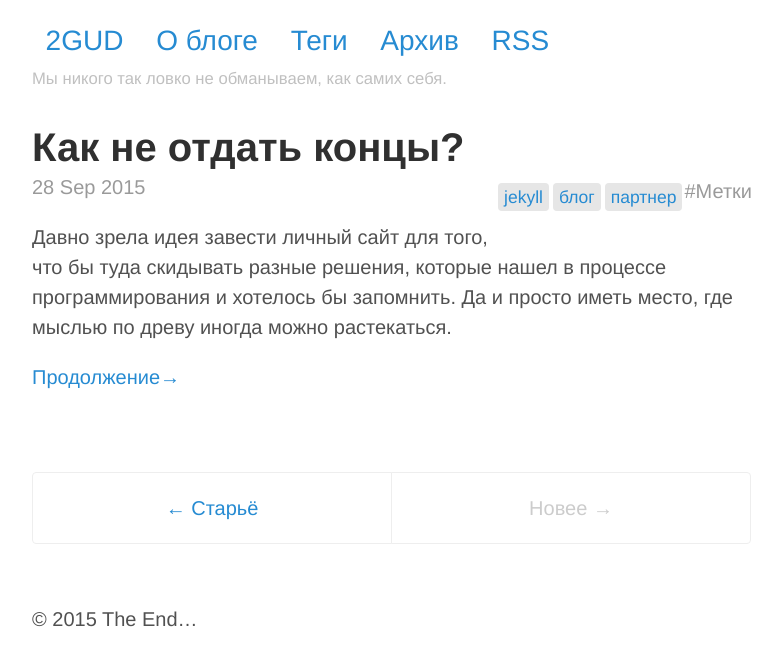
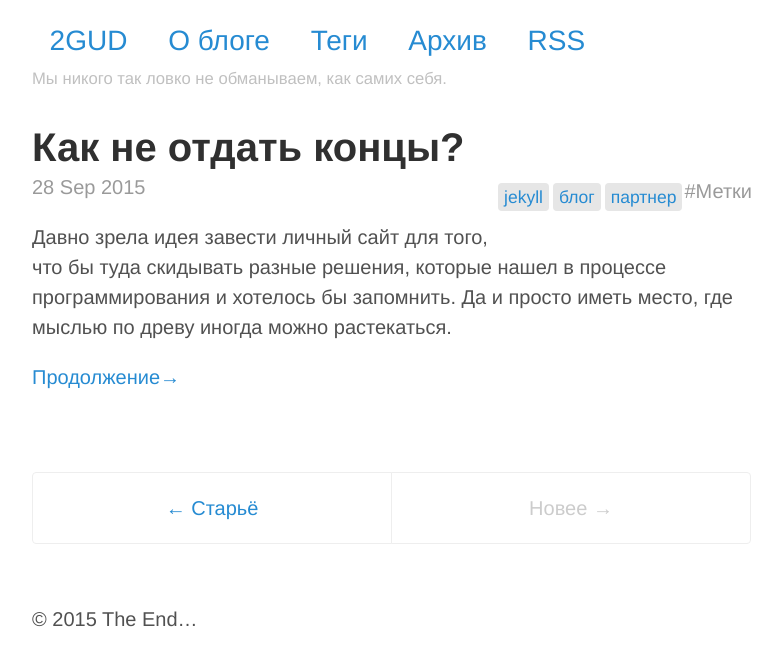
Before and after one commit to gitter-badger/2gud.github.io, a Jekyll site: the page built from index.html, in a window 1280 px wide. Shown: the top 666 px of the page, without its empty margins (248-1030 px from the left). Built offline with Jekyll 4.4.1, drawn with Linux system fonts in a browser that asks for light colours; nearby versions of some CDN libraries; the list of posts is cut into pages by our own code.

Commit message:
Added changes

```diff
--- a/public/css/st.css
+++ b/public/css/st.css
@@ -295,7 +295,7 @@ tbody tr:nth-child(odd) th {
 }
 .masthead-title a {
   font-size: 140%;
-  margin: 0 1px;
+  margin: 0 5px;
   padding: 0 .45em;
   color: #268bd2;
   border-radius: 4px;
```
